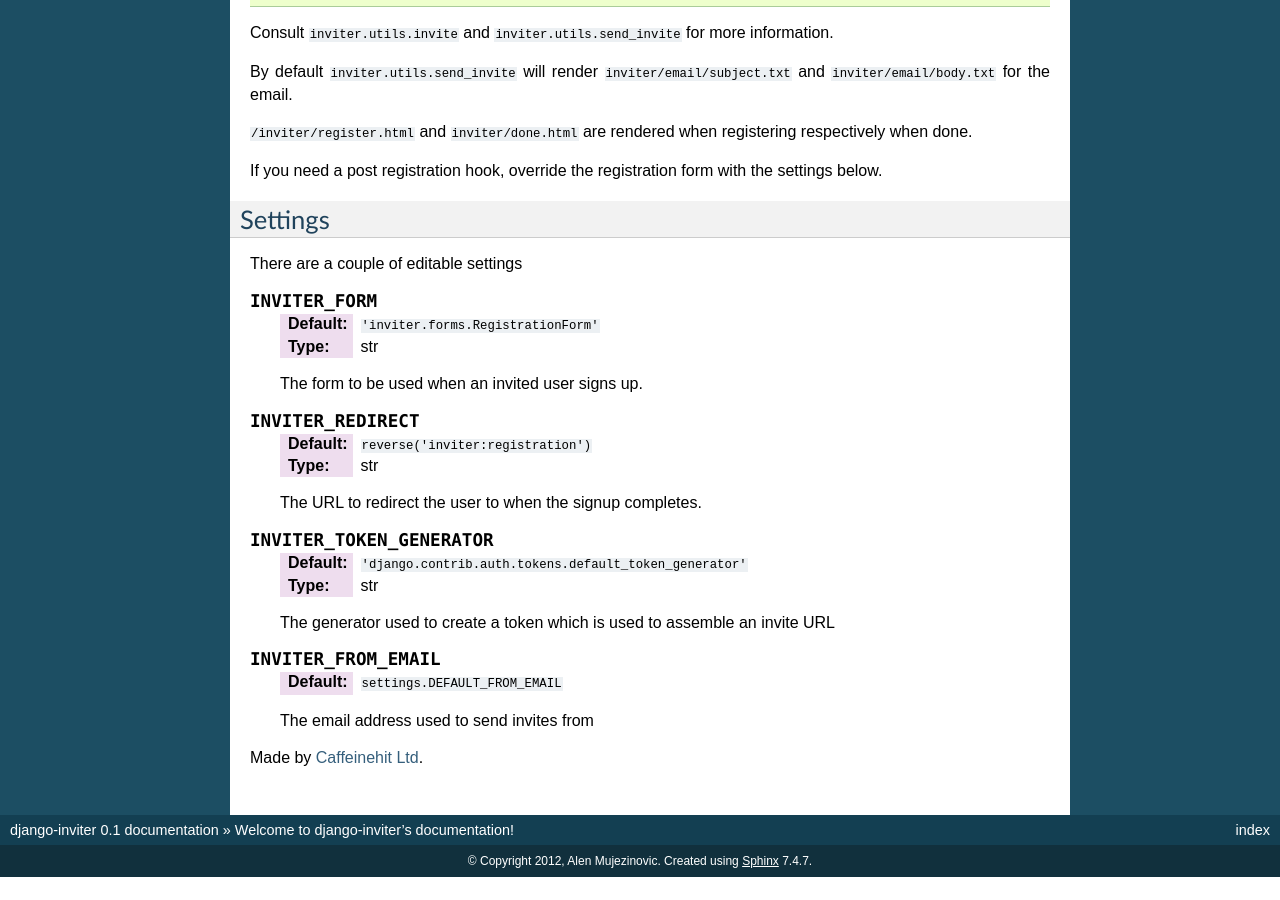
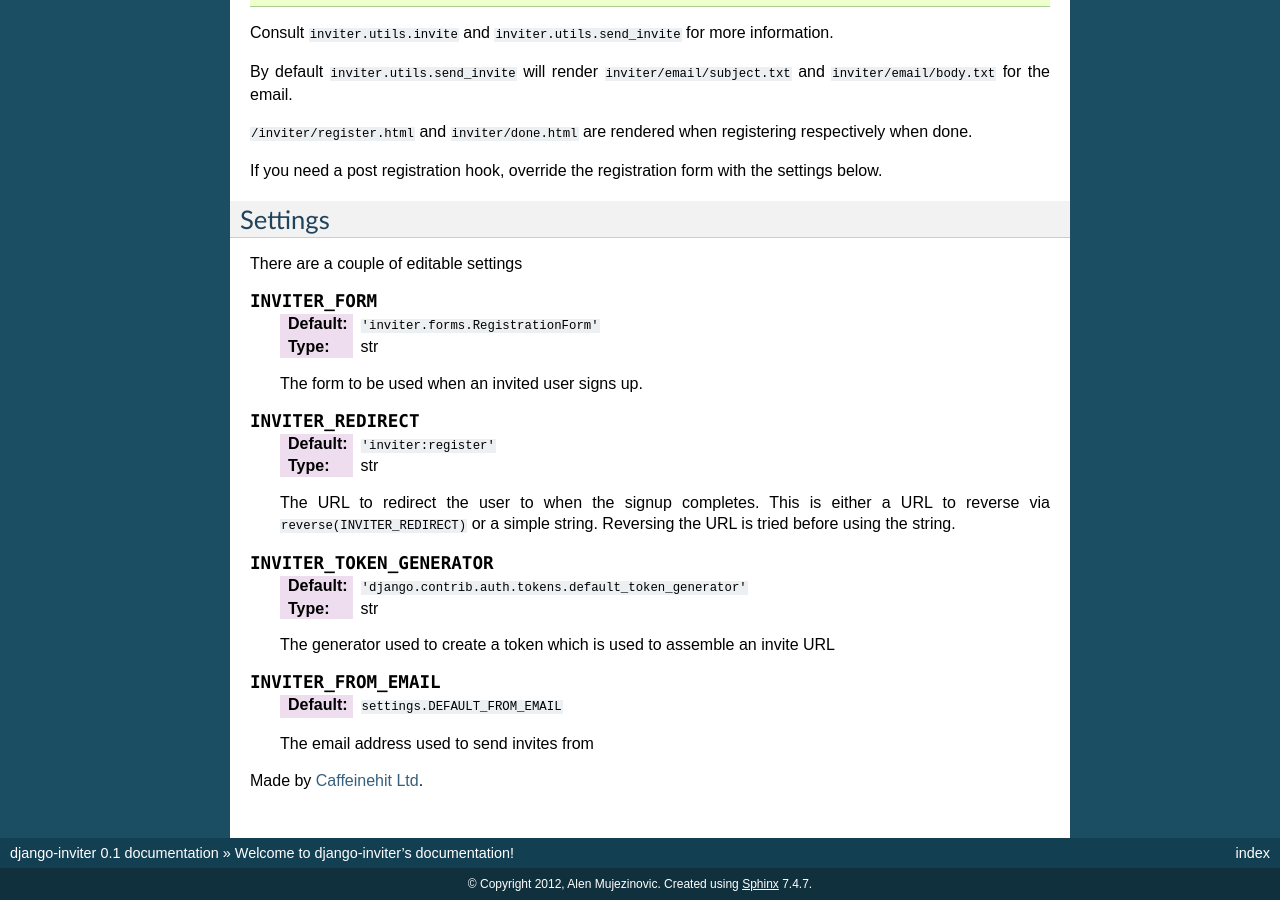
Before and after one commit to caffeinehit/django-inviter, a Sphinx documentation site: the page built from docs/index.rst, in a window 1280 px wide and 900 px high, scrolled down 1047 px. Built offline with Sphinx 7.4.7, drawn with Linux system fonts in a browser that asks for light colours; before the commit the page ends 1924 px from its top, so only the background shows below that.

Commit message:
Doc update

```diff
--- a/docs/index.rst
+++ b/docs/index.rst
@@ -99,10 +99,12 @@ There are a couple of editable settings
 
 .. attribute:: INVITER_REDIRECT
 
-    :Default: ``reverse('inviter:registration')``
+    :Default: ``'inviter:register'``
     :type: str
 
-    The URL to redirect the user to when the signup completes.
+    The URL to redirect the user to when the signup completes. This is either a
+    URL to reverse via ``reverse(INVITER_REDIRECT)`` or a simple string.
+    Reversing the URL is tried before using the string.
 
 .. attribute:: INVITER_TOKEN_GENERATOR
 
```
Also changed, not shown: 1 other file.
